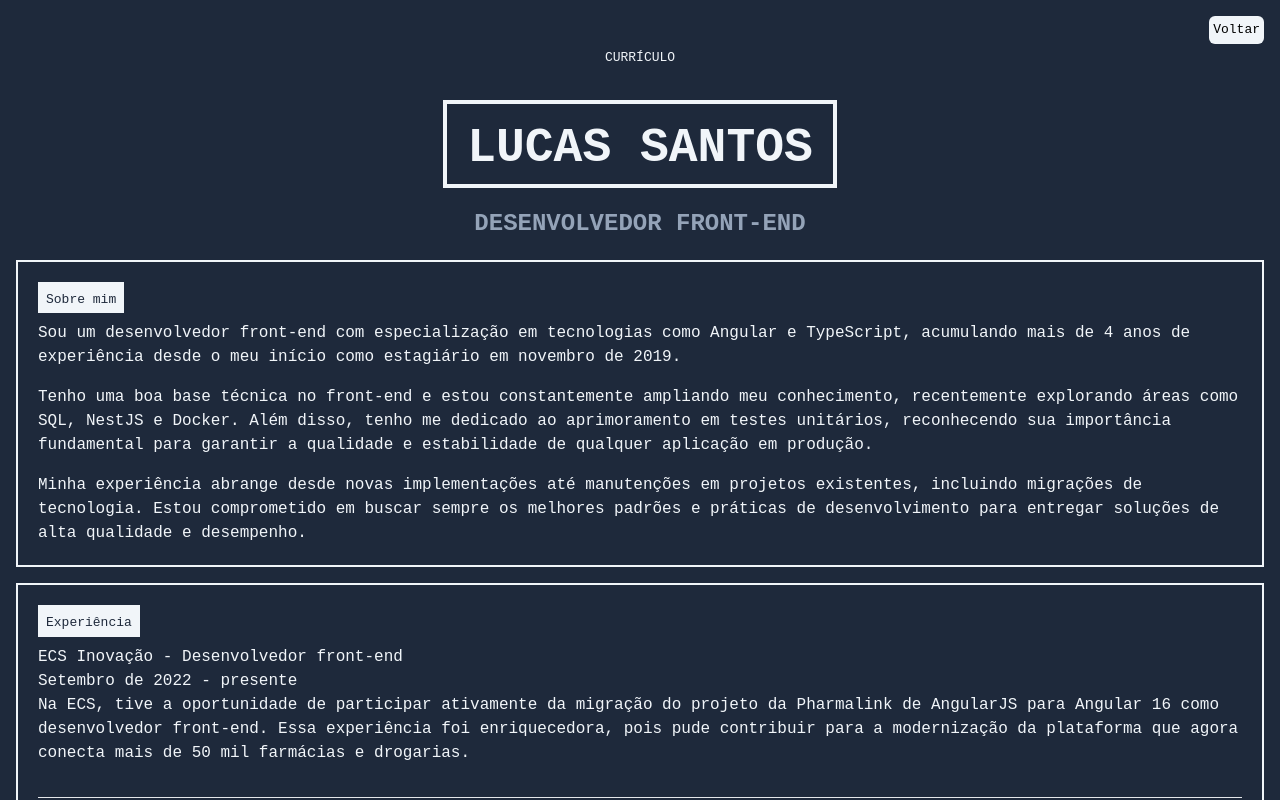
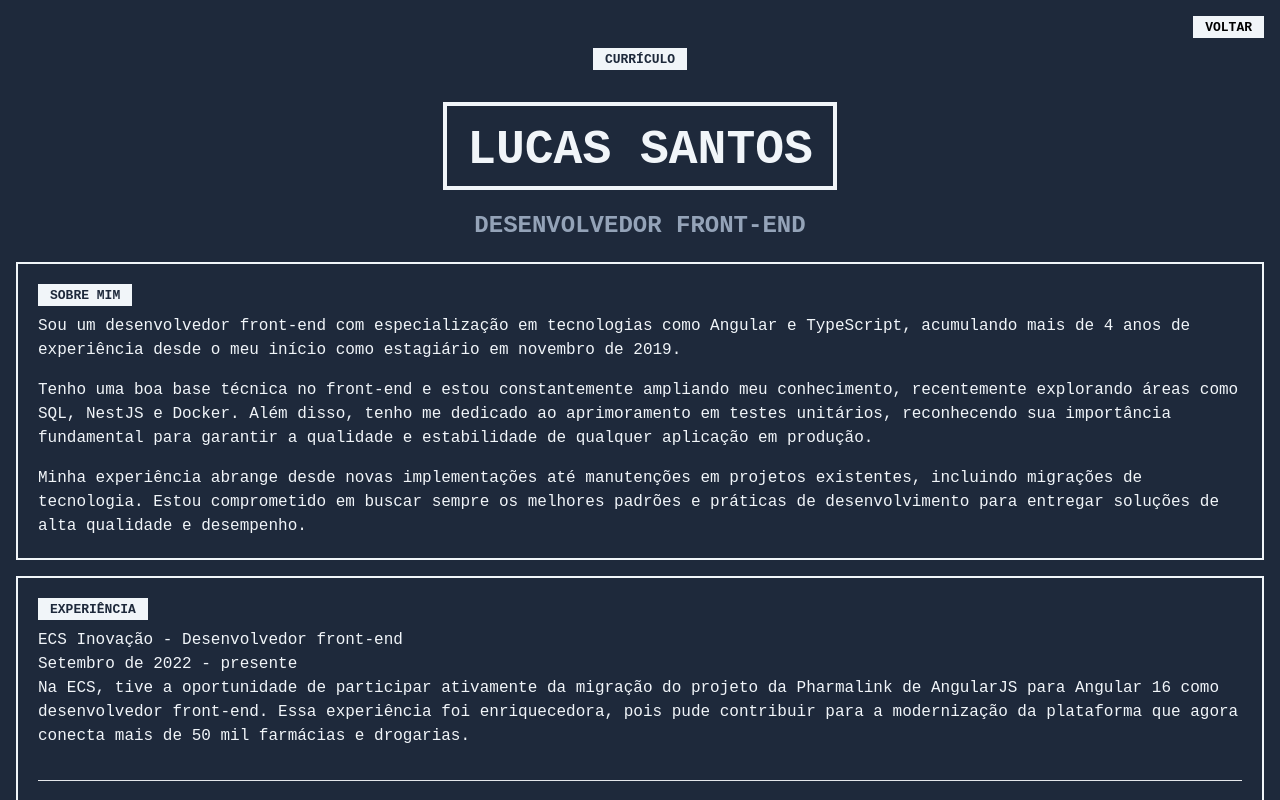
Before and after one commit to ffavareto/lucasfavareto, a Next.js app: page /curriculum in a window 1280 px wide. Shown: the top 800 px of the page. Built offline with nearby package versions, Linux system fonts and the light colour scheme.

Commit message:
pequenos ajustes de estilo

```diff
--- a/src/app/components/nav.js
+++ b/src/app/components/nav.js
@@ -6,15 +6,15 @@ import Link from "next/link";
 export default function Nav() {
   const pathname = usePathname();
   const route = pathname === "/" ? "/curriculum" : "/";
-  const title = pathname === "/" ? "Currículo" : "Voltar";
+  const title = pathname === "/" ? "currículo" : "voltar";
 
   return (
     <header>
       <Link
-        className="bg-slate-100 p-1 rounded-md absolute top-4 right-4"
+        className="bg-slate-100 p-3 pb-2.5 absolute top-4 right-4 leading-[0] font-bold"
         href={route}
       >
-        {title}
+        {title.toUpperCase()}
       </Link>
     </header>
   );
--- a/src/app/components/title.js
+++ b/src/app/components/title.js
@@ -1,7 +1,9 @@
 export default function Title({ children }) {
   return (
     <>
-      <h1 className="bg-slate-100 w-fit text-slate-800 p-2 pb-1">{children}</h1>
+      <h1 className="bg-slate-100 w-fit text-slate-800 p-3 pb-2.5 leading-[0] font-bold">
+        {children.toUpperCase()}
+      </h1>
     </>
   );
 }
--- a/src/app/curriculum/page.js
+++ b/src/app/curriculum/page.js
@@ -8,8 +8,8 @@ export default function Curriculum() {
     <>
       <div className="p-4">
         <div className="text-slate-100">
-          <div className="m-8">
-            <h2 className="text-center">CURRÍCULO</h2>
+          <div className="m-8 flex justify-center">
+            <Title>Currículo</Title>
           </div>
 
           <div className="mt-8 flex items-center justify-center">
```
